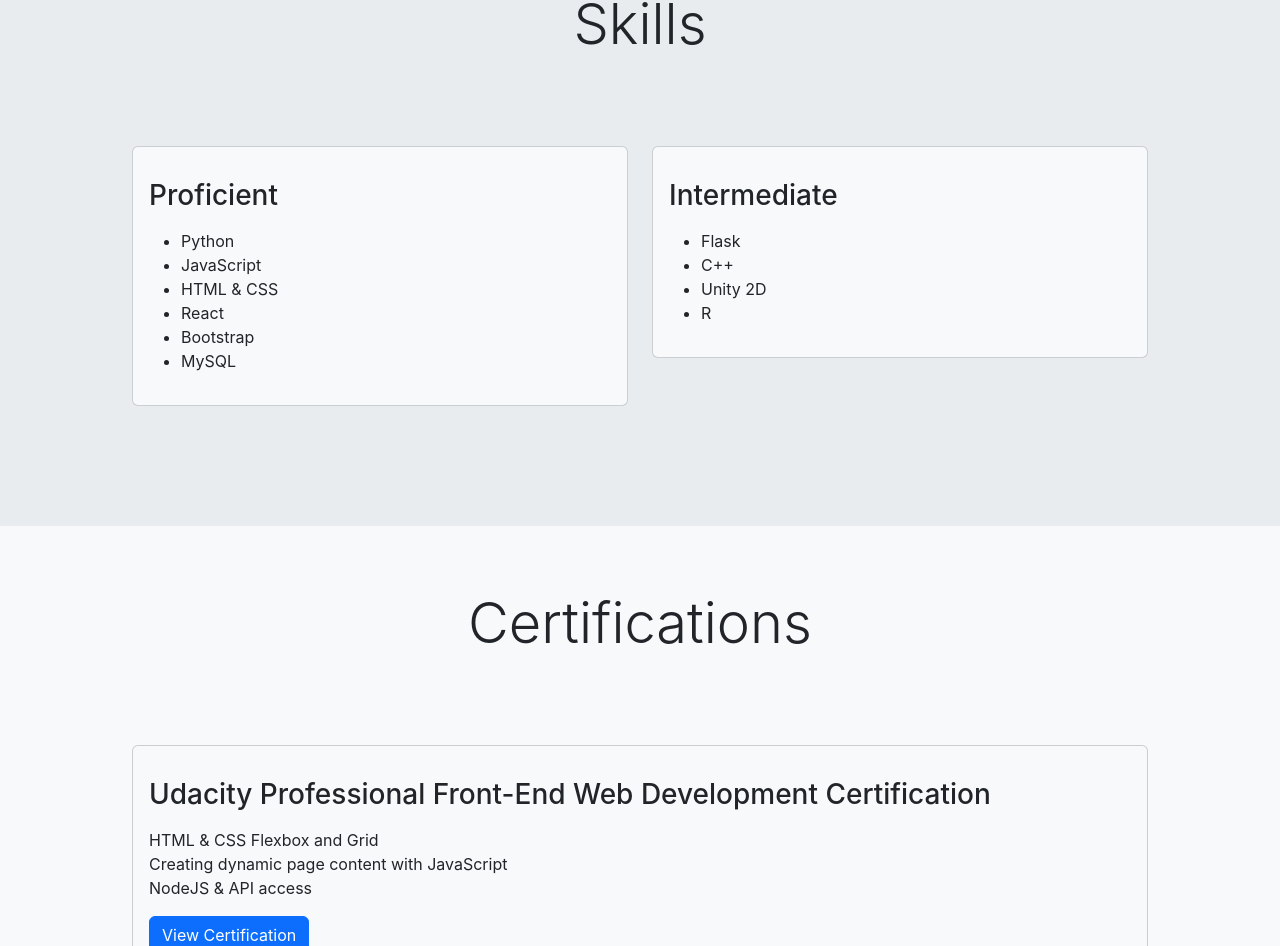
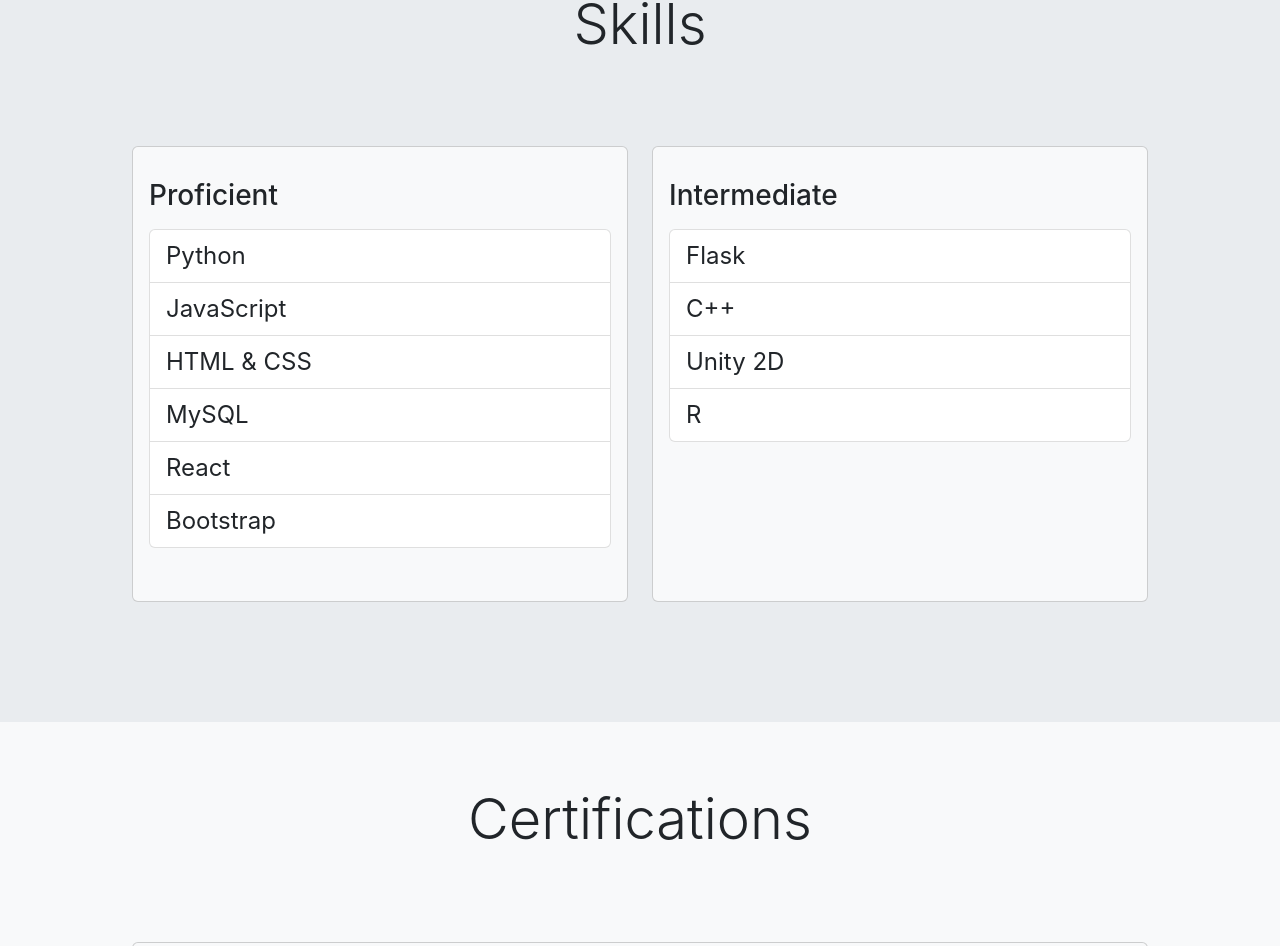
Before and after one commit to ibrahimelnemr/portfolio, a React (Create React App) app: page / in a window 1280 px wide. Shown: the part 1628-2574 px from the top of the page. Built offline with nearby package versions, Linux system fonts and the light colour scheme.

Commit message:
Update Skills.js

```diff
--- a/src/components/Skills.js
+++ b/src/components/Skills.js
@@ -19,34 +19,25 @@ return(
             {/* Card */}
 
           <div class="col-md">
-            <div class="card bg-light text-dark">
+            <div class="card bg-light text-dark fs-4" Style="min-height: 19em;">
               <div class="card-body">
                 <div class="h1 mb-3">
                 </div>
                 <h3 class="card-title mb-3">
                 Proficient
                 </h3>
+                <ul class="list-group">
+                    <li class="list-group-item">Python</li>
+                    <li class="list-group-item">JavaScript</li>
+                    <li class="list-group-item">HTML & CSS</li>
+                    <li class="list-group-item">MySQL</li>
+                    <li class="list-group-item">React</li>
+                    <li class="list-group-item">Bootstrap</li>
+                </ul>
 
-                <ul>
-                    <li>
-                    Python
-                    </li>
-                    <li>
-                    JavaScript
-                    </li>
-                    <li>
-                    HTML & CSS
-                    </li>
-                    <li>
-                    React
-                    </li>
-                    <li>
-                    Bootstrap
-                    </li>
-                    <li>
-                    MySQL
-                    </li>
-                </ul>
+
+
+
 
 
 
@@ -59,26 +50,20 @@ return(
 
           {/* Card */}
           <div class="col-md">
-            <div class="card bg-light text-dark">
+            <div class="card bg-light text-dark fs-4" Style="min-height: 19em;">
               <div class="card-body">
                 <div class="h1 mb-3"></div>
                 <h3 class="card-title mb-3">
                 Intermediate
                 </h3>
-                <ul>
-                    <li>
-                    Flask
-                    </li>
-                    <li>
-                    C++
-                    </li>
-                    <li>
-                    Unity 2D
-                    </li>
-                    <li>
-                    R
-                    </li>
+                <ul class="list-group">
+                    <li class="list-group-item">Flask</li>
+                    <li class="list-group-item">C++</li>
+                    <li class="list-group-item">Unity 2D</li>
+                    <li class="list-group-item">R</li>
+
                 </ul>
+
 
               </div>
             </div>
@@ -90,7 +75,9 @@ return(
     </section>
 
 
+
 </div>
+
 </>
 
     );
```
